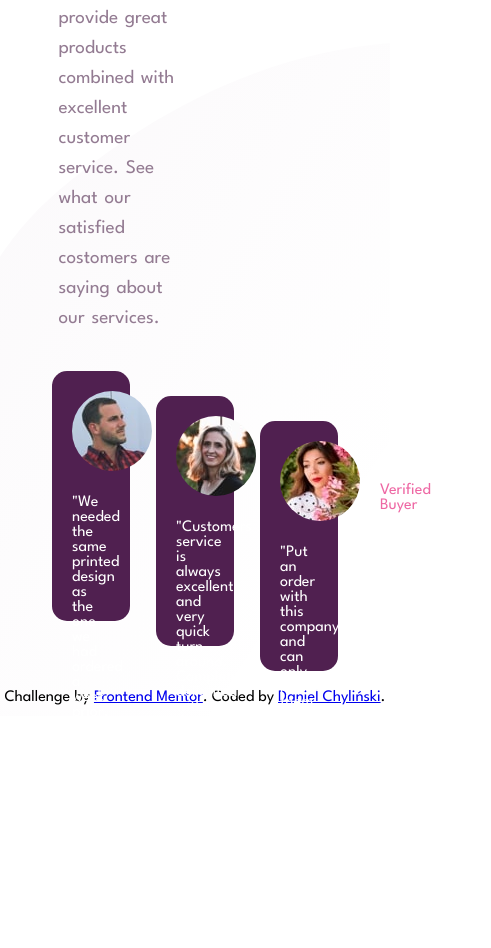
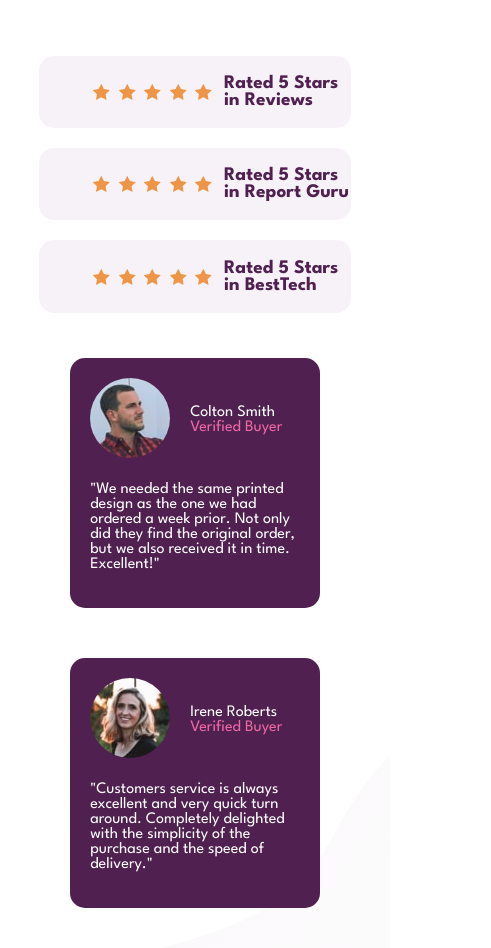
Before and after one commit to danielosd68/social-proof-section, a plain HTML site: page index.html in a window 390 px wide. Shown: the part 633-1581 px from the top of the page, 491 px wide, since content can reach past the window. Drawn offline with Linux system fonts and the light colour scheme.

Commit message:
Add files via upload

```diff
--- a/index.html
+++ b/index.html
@@ -148,35 +148,9 @@
     const opinions = document.querySelectorAll('.opinion-container');
 
 
-    /*setTimeout(() => {
-      rates[0].style.transform = 'translateX(0px)';
-      rates[0].style.transition = 'all 0.5s ease-in-out';
-    }, 200);
-    setTimeout(() => {
-      rates[1].style.transform = 'translateX(0px)';
-      rates[1].style.transition = 'all 0.5s ease-in-out';
-    }, 400);
-    setTimeout(() => {
-      rates[2].style.transform = 'translateX(0px)';
-      rates[2].style.transition = 'all 0.5s ease-in-out';
-    }, 600);*/
-    //////////////////////////////////////////
-
     title.style.opacity = '1';
     title.style.transition = 'all 1.5s ease-in-out';
 
-    setTimeout(() => {
-      opinions[0].style.transform = 'translateX(0px)';
-      opinions[0].style.transition = 'all 0.5s ease-in-out';
-    }, 200);
-    setTimeout(() => {
-      opinions[1].style.transform = 'translateX(0px)';
-      opinions[1].style.transition = 'all 0.5s ease-in-out';
-    }, 400);
-    setTimeout(() => {
-      opinions[2].style.transform = 'translateX(0px)';
-      opinions[2].style.transition = 'all 0.5s ease-in-out';
-    }, 600);
 
 
     // Loop for rates
@@ -195,7 +169,7 @@
       setTimeout(() => {
         opinions[i].style.transform = 'translateX(0px)';
         opinions[i].style.transition = 'all 0.5s ease-in-out';
-      }, (i + 3) * 100);
+      }, (i + 4) * 100);
     }
 
 
--- a/main.scss
+++ b/main.scss
@@ -17,6 +17,14 @@ html {
         background-repeat: no-repeat, no-repeat;
         background-position: top left, bottom right;
         background-attachment: fixed;
+
+        @media only screen and (max-width:1220px) {
+            background: url('images/bg-pattern-top-mobile.svg'), url('images/bg-pattern-bottom-mobile.svg');
+            background-repeat: no-repeat, no-repeat;
+            background-position: top left, bottom right;
+            background-attachment: fixed;
+        }
+
         overflow-x: hidden;
 
         main {
@@ -32,9 +40,18 @@ html {
                 margin-left: auto;
                 margin-right: auto;
 
+                @media only screen and (max-width:1220px) {
+                    flex-direction: column;
+                }
+
+
                 .left {
                     width: 30vw;
                     margin-top: 25px;
+
+                    @media only screen and (max-width:1220px) {
+                        width: auto;
+                    }
 
                     .title {
                         color: $veryDarkMagenta;
@@ -54,6 +71,12 @@ html {
                     width: 30vw;
                     margin-top: 25px;
 
+                    @media only screen and (max-width:1220px) {
+                        width: auto;
+                        margin-left: auto;
+                        margin-right: auto;
+                    }
+
                     .rate-container {
                         width: 30vw;
                         display: flex;
@@ -61,15 +84,23 @@ html {
                         margin-top: 20px;
                         margin-bottom: 20px;
 
+                        @media only screen and (max-width:1220px) {
+                            width: 80vw;
+                        }
+
                         .rate-content {
-                            width: 25vw;
+                            width: 450px;
                             background-color: $lightgrayishMagenta;
-                            height: 70px;
+                            min-height: 70px;
                             display: flex;
                             justify-content: left;
                             align-items: center;
                             border-radius: 15px;
                             transform: translateX(1000px);
+
+                            @media only screen and (max-width:1220px) {
+                                justify-content: flex-start;
+                            }
 
                             .stars {
                                 display: flex;
@@ -100,6 +131,15 @@ html {
 
                     }
 
+
+                    .rate-container.top,
+                    .rate-container.center,
+                    .rate-container.bottom {
+                        @media only screen and (max-width:1220px) {
+                            justify-content: flex-start;
+                        }
+                    }
+
                     .rate-container.top {
                         justify-content: left;
 
@@ -119,10 +159,14 @@ html {
 
             }
 
-            .bottom {
+            .element.bottom {
                 display: flex;
                 justify-content: space-around;
                 align-items: center;
+
+                @media only screen and (max-width:1220px) {
+                    flex-direction: column;
+                }
 
                 .opinion-container {
                     width: 25vw;
@@ -131,11 +175,20 @@ html {
                     justify-content: center;
                     transform: translateX(3000px);
 
+                    @media only screen and (max-width:1220px) {
+                        width: 80vw;
+                        align-items: center;
+                    }
+
                     .opinion-content {
                         width: 20vw;
                         height: 250px;
                         background-color: $veryDarkMagenta;
                         border-radius: 15px;
+
+                        @media only screen and (max-width:1220px) {
+                            width: 80%;
+                        }
 
                         .opinion-content-top {
                             display: flex;
@@ -181,6 +234,10 @@ html {
 
                 .opinion-container.right {
                     align-items: flex-end;
+
+                    @media only screen and (max-width:1220px) {
+                        align-items: center;
+                    }
                 }
             }
 
```
Also changed, not shown: main.css, main.min.css.
